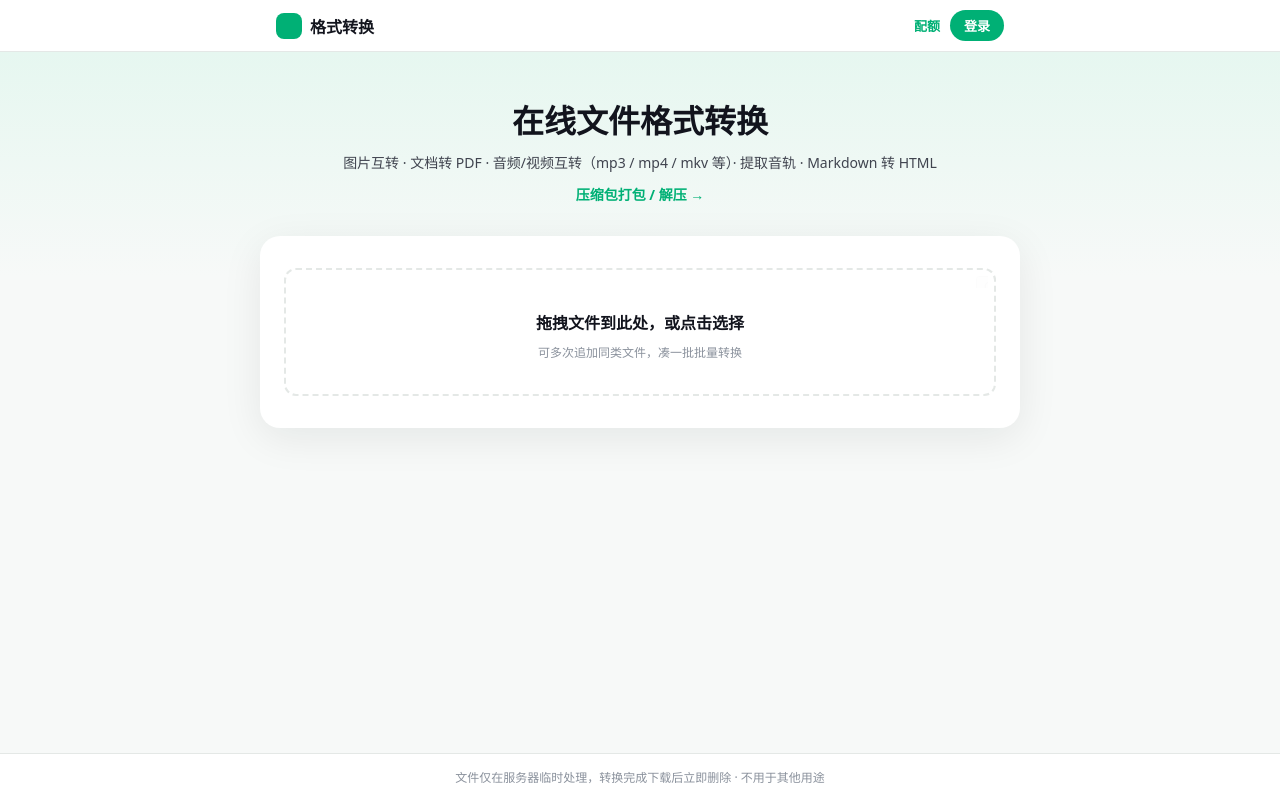
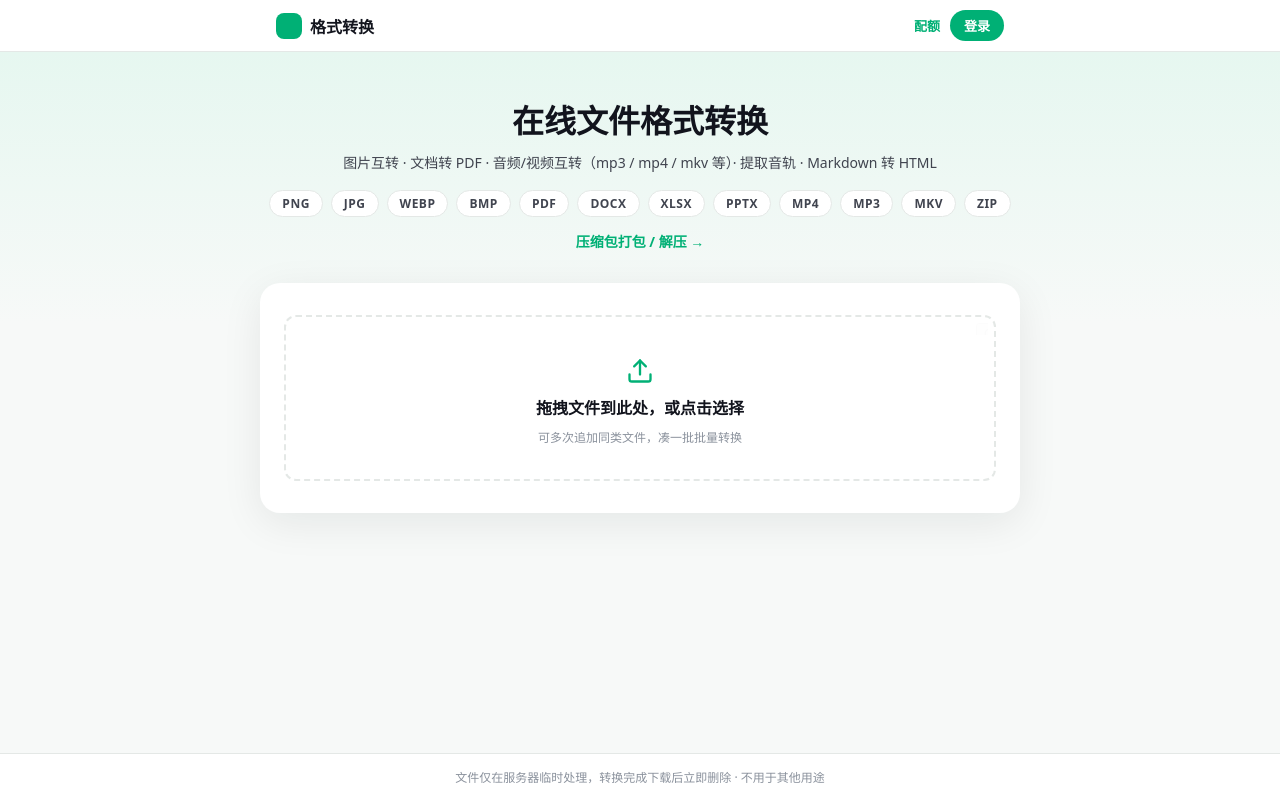
Before and after one commit to thanks-for-forest/Format_conversion, a Next.js app in the folder frontend/: page / in a window 1280 px wide. Built offline with nearby package versions, Linux system fonts and the light colour scheme; no server answers.

Commit message:
feat: 美化12d 微交互与hero精修（按钮hover态/格式徽章行/上传图标/遮罩统一）

```diff
--- a/frontend/app/components/BatchQueue.tsx
+++ b/frontend/app/components/BatchQueue.tsx
@@ -131,6 +131,7 @@ export default function BatchQueue({
         <button
           onClick={handleStart}
           disabled={running || blocked}
+          className="btn-primary"
           style={{
             padding: "10px 24px",
             borderRadius: "var(--r-md)",
--- a/frontend/app/components/FileDrop.tsx
+++ b/frontend/app/components/FileDrop.tsx
@@ -68,6 +68,22 @@ export default function FileDrop({
           cursor: busy ? "wait" : "pointer",
         }}
       />
+      <svg
+        width="28"
+        height="28"
+        viewBox="0 0 24 24"
+        fill="none"
+        stroke="var(--brand)"
+        strokeWidth="2"
+        strokeLinecap="round"
+        strokeLinejoin="round"
+        style={{ display: "block", margin: "0 auto 10px" }}
+        aria-hidden
+      >
+        <path d="M21 15v4a2 2 0 0 1-2 2H5a2 2 0 0 1-2-2v-4" />
+        <polyline points="17 8 12 3 7 8" />
+        <line x1="12" y1="3" x2="12" y2="15" />
+      </svg>
       <strong style={{ display: "block", fontSize: 16, color: "var(--ink)", marginBottom: 6 }}>
         拖拽文件到此处，或点击选择
       </strong>
--- a/frontend/app/components/FilePreviewModal.tsx
+++ b/frontend/app/components/FilePreviewModal.tsx
@@ -75,7 +75,7 @@ export default function FilePreviewModal({
       style={{
         position: "fixed",
         inset: 0,
-        background: "rgba(0,0,0,.6)",
+        background: "rgba(18,20,29,.45)",
         display: "flex",
         alignItems: "center",
         justifyContent: "center",
--- a/frontend/app/components/SingleConverter.tsx
+++ b/frontend/app/components/SingleConverter.tsx
@@ -161,6 +161,7 @@ export default function SingleConverter({
         <button
           onClick={handleConvert}
           disabled={busy || blocked}
+          className="btn-primary"
           style={{
             padding: "10px 24px",
             borderRadius: "var(--r-md)",
--- a/frontend/app/globals.css
+++ b/frontend/app/globals.css
@@ -52,6 +52,17 @@ body {
   margin: 0;
 }
 
+/* 主按钮交互态（内联样式无法表达 :hover/:active，统一走此类） */
+.btn-primary {
+  transition: background 0.15s, transform 0.1s;
+}
+.btn-primary:hover:not(:disabled) {
+  background: var(--brand-hover);
+}
+.btn-primary:active:not(:disabled) {
+  transform: scale(0.98);
+}
+
 a {
   color: inherit;
   text-decoration: none;
--- a/frontend/app/page.tsx
+++ b/frontend/app/page.tsx
@@ -6,6 +6,9 @@ import SiteFrame from "./components/SiteFrame";
 
 const SUBTITLE =
   "图片互转 · 文档转 PDF · 音频/视频互转（mp3 / mp4 / mkv 等）· 提取音轨 · Markdown 转 HTML";
+
+// 常见格式徽章：一眼看清支持范围（也承载落地页关键词）
+const FORMATS = ["PNG", "JPG", "WEBP", "BMP", "PDF", "DOCX", "XLSX", "PPTX", "MP4", "MP3", "MKV", "ZIP"];
 
 export default function Home() {
   return (
@@ -16,7 +19,34 @@ export default function Home() {
             在线文件格式转换
           </h1>
           <p style={{ fontSize: 14, color: "var(--body-color)" }}>{SUBTITLE}</p>
-          <p style={{ fontSize: 14, marginTop: 12 }}>
+          <div
+            style={{
+              display: "flex",
+              gap: 8,
+              justifyContent: "center",
+              flexWrap: "wrap",
+              marginTop: 18,
+            }}
+          >
+            {FORMATS.map((f) => (
+              <span
+                key={f}
+                style={{
+                  fontSize: 12,
+                  fontWeight: 700,
+                  letterSpacing: 0.5,
+                  color: "var(--body-color)",
+                  background: "var(--card-bg)",
+                  border: "1px solid var(--line)",
+                  borderRadius: 999,
+                  padding: "4px 12px",
+                }}
+              >
+                {f}
+              </span>
+            ))}
+          </div>
+          <p style={{ fontSize: 14, marginTop: 14 }}>
             <Link href="/archive" style={{ color: "var(--brand)", fontWeight: 600 }}>
               压缩包打包 / 解压 →
             </Link>
```
Also changed, not shown: 1 other file (tests, documents, lock files or other folders).
